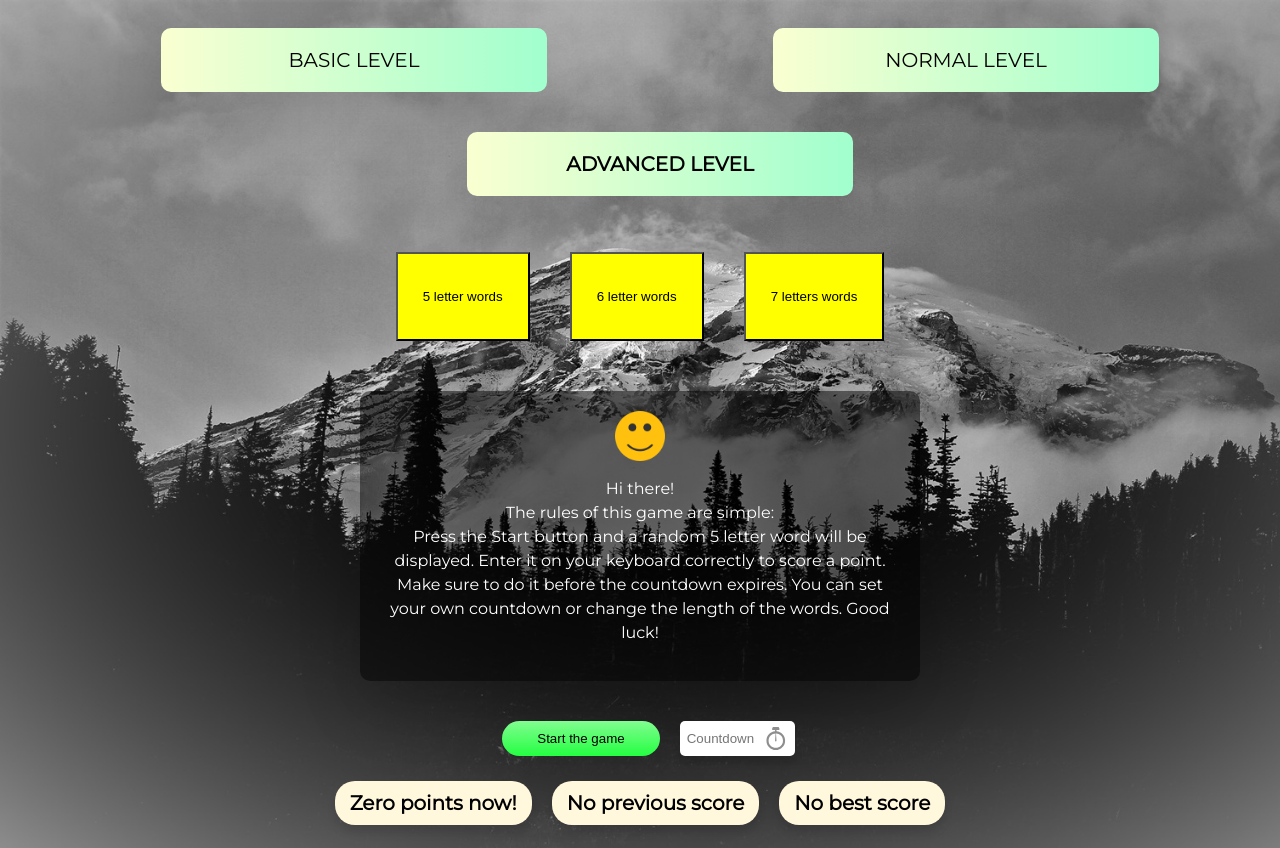
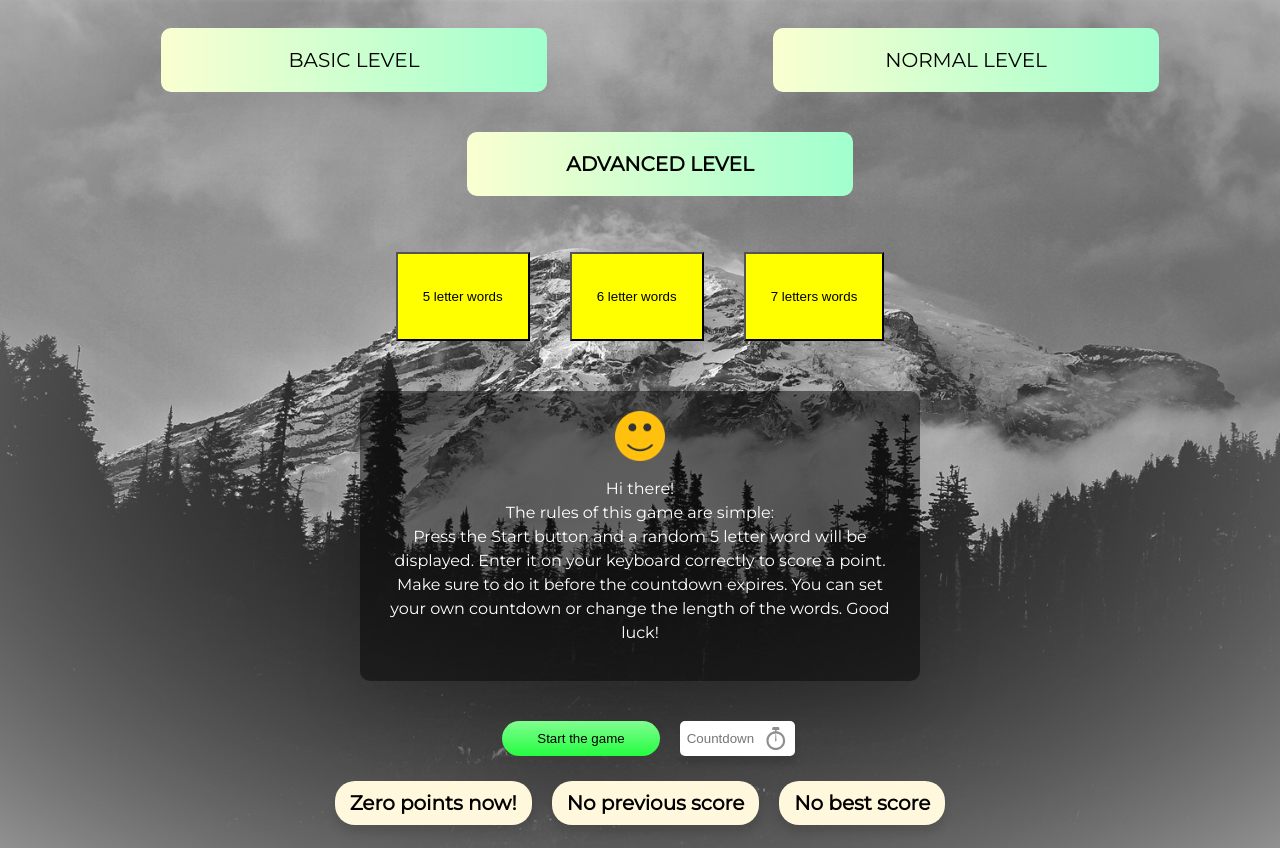
Before and after one commit to Suavek85/Typing-game, a plain HTML site: page advanced.html in a window 1280 px wide. Drawn offline with Linux system fonts and the light colour scheme.

Commit message:
background, opacity added

```diff
--- a/styles.css
+++ b/styles.css
@@ -1,8 +1,9 @@
 body {
 
 
-    background-image: url(IMAGES/medium_black.jpg);
+    background-image: linear-gradient(to right bottom, rgba(255,255,255,0.1), rgba(255,255,255,0.1)), url(IMAGES/medium_black.jpg);
     background-size: cover;
+    background-position: center;
     font-family: 'Montserrat', sans-serif;
 
 }
@@ -18,6 +19,7 @@ h1 {
 h2 {
 
     letter-spacing: 6px;
+
 }
 
 
--- a/styles2.css
+++ b/styles2.css
@@ -1,8 +1,9 @@
 body {
 
 
-    background-image: url(IMAGES/basic_black.jpg);
+    background-image: linear-gradient(to right bottom, rgba(255,255,255,0.1), rgba(255,255,255,0.1)), url(IMAGES/basic_black.jpg);
     background-size: cover;
+    background-position: center;
     font-family: 'Montserrat', sans-serif;
 
 }
@@ -98,7 +99,6 @@ a {
 
 .card {
 
-
     display: block;
     margin: 30px auto;
     border: 5px solid white;
@@ -114,7 +114,6 @@ a {
 
 .hello {
 
-
     display: block;
     margin: 30px auto;
     width: 500px;
@@ -127,14 +126,12 @@ a {
     line-height: 1.5;
     box-shadow: 0 1.5rem 4rem rgba(0, 0, 0, 0.15);
 
-
 }
 
 
 
 
 .well-done {
-
 
     display: none;
     margin: 30px auto;
@@ -146,7 +143,6 @@ a {
     text-align: center;
     padding: 20px 10px;
     font-size: 20;
-
 
 }
 
--- a/styles3.css
+++ b/styles3.css
@@ -1,8 +1,9 @@
 body {
 
 
-    background-image: url(IMAGES/advanced_black.jpg);
+    background-image: linear-gradient(to right bottom, rgba(255,255,255,0.1), rgba(255,255,255,0.1)),url(IMAGES/advanced_black.jpg);
     background-size:cover;
+    background-position: center;
     font-family: 'Montserrat', sans-serif;
 }
 
@@ -18,7 +19,7 @@ h1 {
 h2 {
 
 
-
+color: orange;
     letter-spacing: 3px;
 }
 
```
